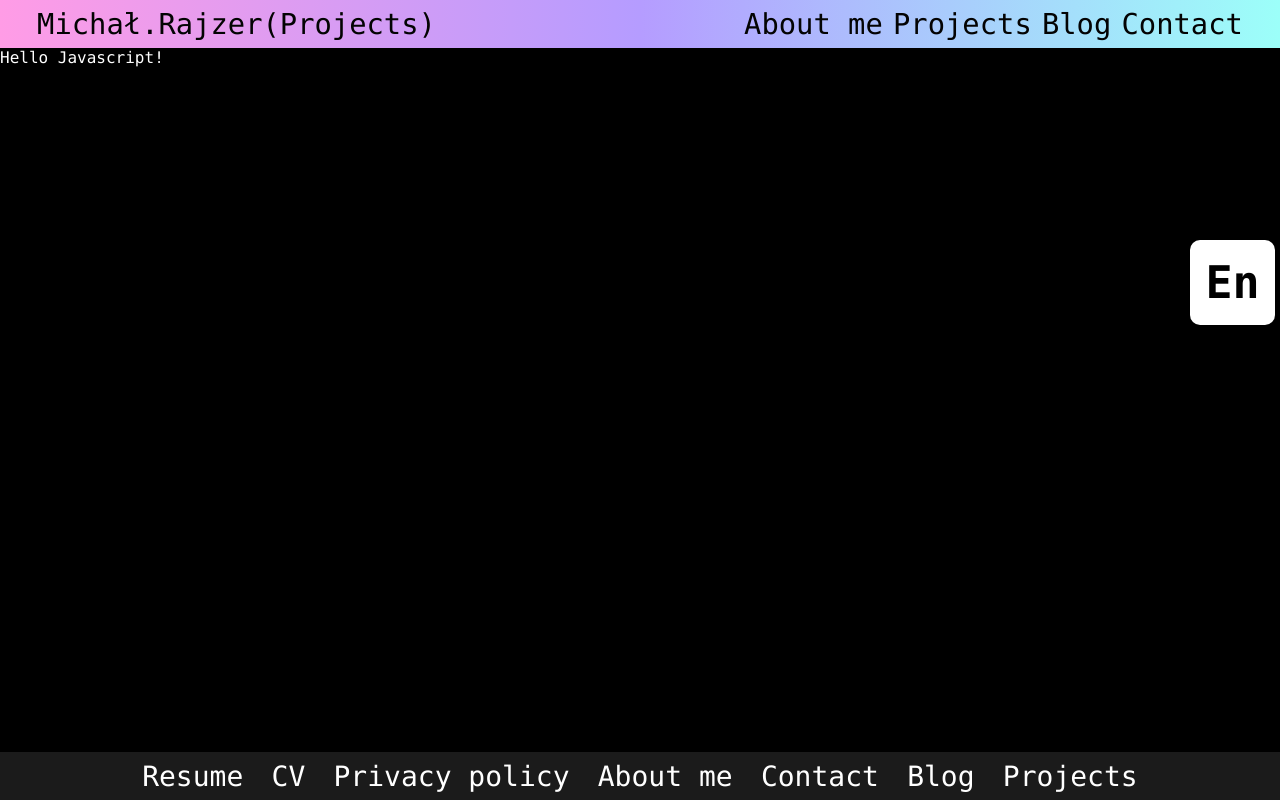
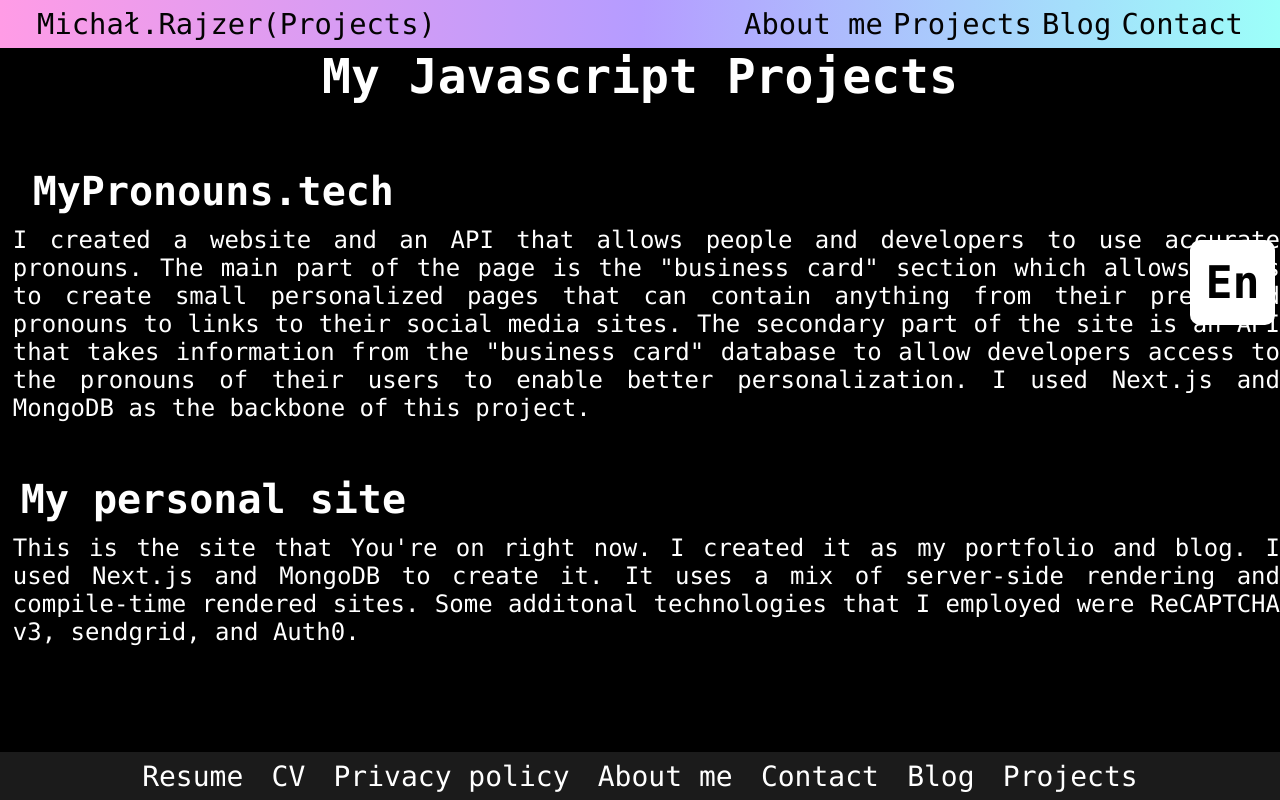
Before and after one commit to lrajzer/Personal-Site-Next, a Next.js app in the folder personal-site/: page /projects/javascript in a window 1280 px wide. Built offline with nearby package versions, Linux system fonts and the light colour scheme; what react-google-recaptcha-v3 would draw is missing.

Commit message:
Added specific js projects

```diff
--- a/personal-site/pages/projects/javascript.js
+++ b/personal-site/pages/projects/javascript.js
@@ -1,5 +1,56 @@
 import Layout from "../../components/Layout";
+import Image from "next/image";
+import styles from "../../styles/Projects.module.css";
 
 export default function Javascript() {
-  return <Layout>Hello Javascript!</Layout>;
+  return (
+    <Layout>
+      <h1 className={styles.projectsTitle}>My Javascript Projects</h1>
+      <ul className={styles.projectList}>
+        <li style={{ marginTop: "5vh", marginBottom: "5vh" }}>
+          <h3 className={styles.projectsHeading}>MyPronouns.tech</h3>
+          <div className={styles.projectDetails}>
+            <div className={styles.projectImgWrapper}></div>
+            <p
+              className={styles.projectDescription}
+              style={{
+                textAlign: "justify",
+                marginLeft: "1vw",
+                width: "calc(100% - 1vw)",
+              }}
+            >
+              I created a website and an API that allows people and developers
+              to use accurate pronouns. The main part of the page is the
+              "business card" section which allows users to create small
+              personalized pages that can contain anything from their preffered
+              pronouns to links to their social media sites. The secondary part
+              of the site is an API that takes information from the "business
+              card" database to allow developers access to the pronouns of their
+              users to enable better personalization. I used Next.js and MongoDB
+              as the backbone of this project.
+            </p>
+          </div>
+        </li>
+        <li style={{ marginTop: "5vh", marginBottom: "5vh" }}>
+          <h3 className={styles.projectsHeading}>My personal site</h3>
+          <div className={styles.projectDetails}>
+            <p
+              className={styles.projectDescription}
+              style={{
+                textAlign: "justify",
+                marginLeft: "1vw",
+                width: "calc(100% - 1vw)",
+              }}
+            >
+              This is the site that You're on right now. I created it as my
+              portfolio and blog. I used Next.js and MongoDB to create it. It
+              uses a mix of server-side rendering and compile-time rendered
+              sites. Some additonal technologies that I employed were ReCAPTCHA
+              v3, sendgrid, and Auth0.
+            </p>
+          </div>
+        </li>
+      </ul>
+    </Layout>
+  );
 }
```
